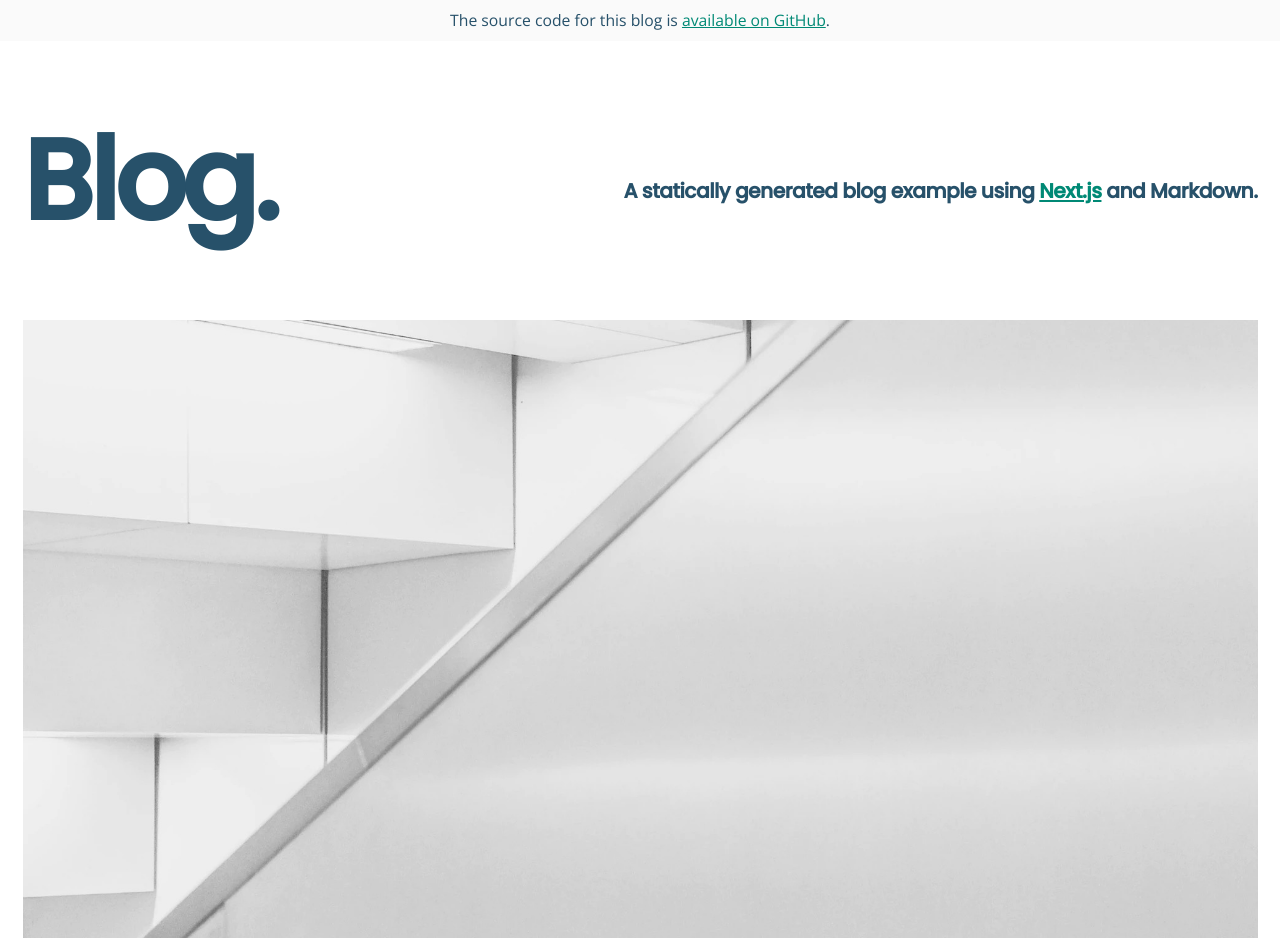
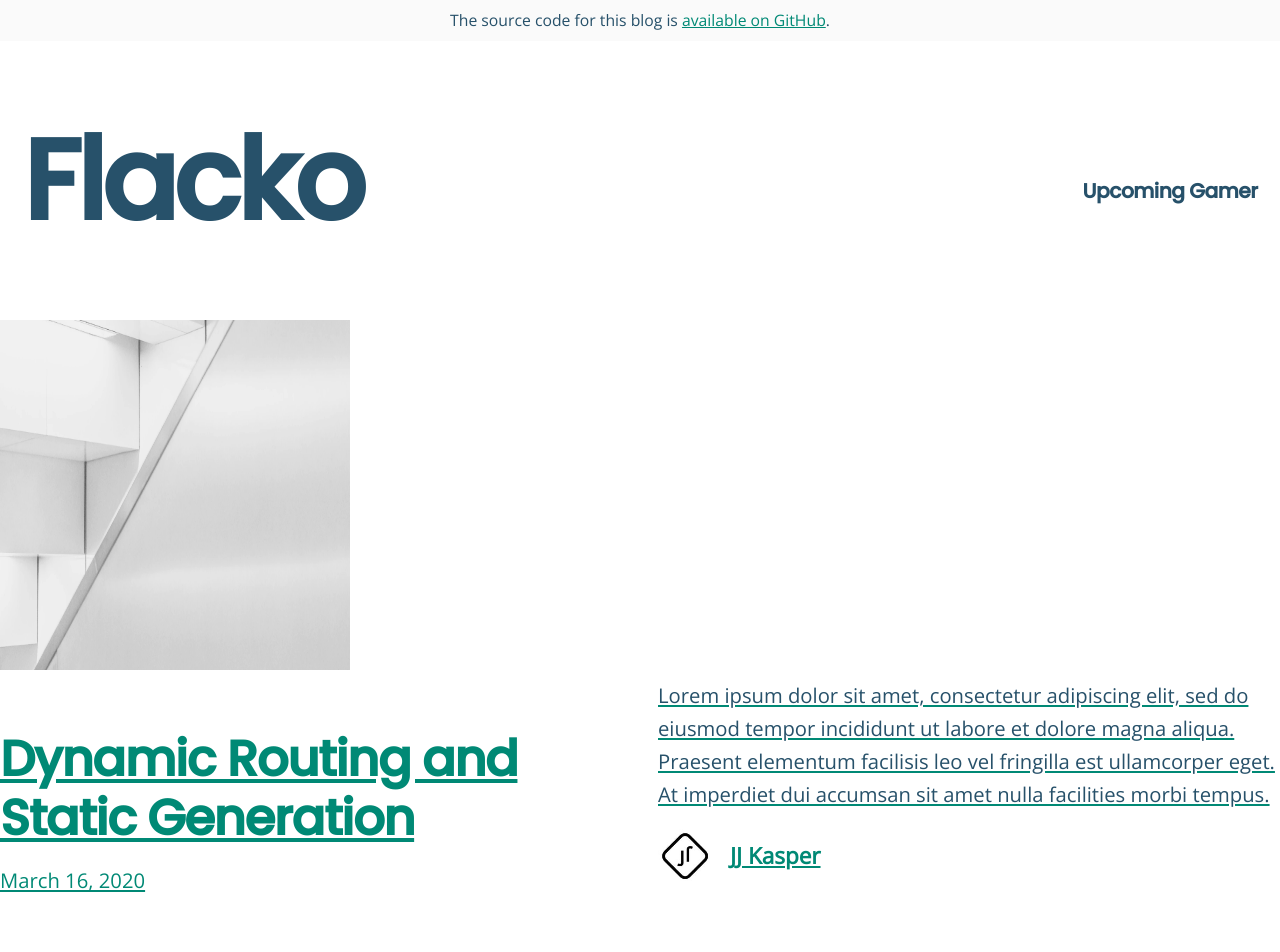
Before and after one commit to mwiby/Leflacko-esport, a Next.js app: page / in a window 1280 px wide. Shown: the top 952 px of the page. Built offline with nearby package versions, Linux system fonts and the light colour scheme.

Commit message:
Added new blog architecture, and styling to PostPreview

```diff
--- /dev/null
+++ b/components/PostPreview/PostPreview.js
@@ -0,0 +1,48 @@
+import Image from "next/image";
+import Avatar from "../../components/avatar";
+import DateFormatter from "../../components/date-formatter";
+import CoverImage from "../../components/cover-image";
+import Link from "next/link";
+import styles from "./PostPreview.module.css";
+
+export default function PostPreview({
+  title,
+  coverImage,
+  date,
+  excerpt,
+  author,
+  slug,
+}) {
+  return (
+    <div>
+      <Link as={`/posts/${slug}`} href="/posts/[slug]">
+        <a aria-label={title}>
+          <Image
+            src={coverImage}
+            alt={`Cover Image for ${title}`}
+            className={styles.image}
+            height={350}
+            width={350}
+          />
+
+          <div className="md:grid md:grid-cols-2 md:gap-x-16 lg:gap-x-8 mb-20 md:mb-28">
+            <div>
+              <h3 className="mb-4 text-4xl lg:text-6xl leading-tight">
+                <Link as={`/posts/${slug}`} href="/posts/[slug]">
+                  <a className="hover:underline">{title}</a>
+                </Link>
+              </h3>
+              <div className="mb-4 md:mb-0 text-lg">
+                <DateFormatter dateString={date} />
+              </div>
+            </div>
+            <div>
+              <p className="text-lg leading-relaxed mb-4">{excerpt}</p>
+              <Avatar name={author.name} picture={author.picture} />
+            </div>
+          </div>
+        </a>
+      </Link>
+    </div>
+  );
+}
--- a/components/index.js
+++ b/components/index.js
@@ -1,2 +1,3 @@
 export { default as Footer } from "./Footer/Footer";
 export { default as Container } from "./Container/Container";
+export { default as PostPreview } from "./PostPreview/PostPreview";
--- a/components/intro.js
+++ b/components/intro.js
@@ -1,21 +1,14 @@
-import { CMS_NAME } from '../lib/constants'
+import { CMS_NAME } from "../lib/constants";
 
 export default function Intro() {
   return (
     <section className="flex-col md:flex-row flex items-center md:justify-between mt-16 mb-16 md:mb-12">
       <h1 className="text-6xl md:text-8xl font-bold tracking-tighter leading-tight md:pr-8">
-        Blog.
+        Flacko
       </h1>
       <h4 className="text-center md:text-left text-lg mt-5 md:pl-8">
-        A statically generated blog example using{' '}
-        <a
-          href="https://nextjs.org/"
-          className="underline hover:text-success duration-200 transition-colors"
-        >
-          Next.js
-        </a>{' '}
-        and {CMS_NAME}.
+        Upcoming Gamer
       </h4>
     </section>
-  )
+  );
 }
--- a/pages/index.js
+++ b/pages/index.js
@@ -6,31 +6,19 @@ import Layout from "../components/layout";
 import { getAllPosts } from "../lib/api";
 import Head from "next/head";
 import { CMS_NAME } from "../lib/constants";
-import { CallToAction } from "../sections";
+import { CallToAction, Blog } from "../sections";
 
 export default function Index({ allPosts }) {
-  const heroPost = allPosts[0];
-  const morePosts = allPosts.slice(1);
   return (
     <>
       <Layout>
         <Head>
-          <title>LeFlacko</title>
+          <title>Flacko</title>
         </Head>
         <Container>
           <Intro />
-          {heroPost && (
-            <HeroPost
-              title={heroPost.title}
-              coverImage={heroPost.coverImage}
-              date={heroPost.date}
-              author={heroPost.author}
-              slug={heroPost.slug}
-              excerpt={heroPost.excerpt}
-            />
-          )}
-          {morePosts.length > 0 && <MoreStories posts={morePosts} />}
         </Container>
+        <Blog posts={allPosts} />
         <CallToAction />
       </Layout>
     </>
--- a/pages/posts/[slug].js
+++ b/pages/posts/[slug].js
@@ -1,20 +1,20 @@
-import { useRouter } from 'next/router'
-import ErrorPage from 'next/error'
-import Container from '../../components/container'
-import PostBody from '../../components/post-body'
-import Header from '../../components/header'
-import PostHeader from '../../components/post-header'
-import Layout from '../../components/layout'
-import { getPostBySlug, getAllPosts } from '../../lib/api'
-import PostTitle from '../../components/post-title'
-import Head from 'next/head'
-import { CMS_NAME } from '../../lib/constants'
-import markdownToHtml from '../../lib/markdownToHtml'
+import { useRouter } from "next/router";
+import ErrorPage from "next/error";
+import Container from "../../components/container";
+import PostBody from "../../components/post-body";
+import Header from "../../components/header";
+import PostHeader from "../../components/post-header";
+import Layout from "../../components/layout";
+import { getPostBySlug, getAllPosts } from "../../lib/api";
+import PostTitle from "../../components/post-title";
+import Head from "next/head";
+import { CMS_NAME } from "../../lib/constants";
+import markdownToHtml from "../../lib/markdownToHtml";
 
 export default function Post({ post, morePosts, preview }) {
-  const router = useRouter()
+  const router = useRouter();
   if (!router.isFallback && !post?.slug) {
-    return <ErrorPage statusCode={404} />
+    return <ErrorPage statusCode={404} />;
   }
   return (
     <Layout preview={preview}>
@@ -26,9 +26,7 @@ export default function Post({ post, morePosts, preview }) {
           <>
             <article className="mb-32">
               <Head>
-                <title>
-                  {post.title} | Next.js Blog Example with {CMS_NAME}
-                </title>
+                <title>{post.title}</title>
                 <meta property="og:image" content={post.ogImage.url} />
               </Head>
               <PostHeader
@@ -43,20 +41,20 @@ export default function Post({ post, morePosts, preview }) {
         )}
       </Container>
     </Layout>
-  )
+  );
 }
 
 export async function getStaticProps({ params }) {
   const post = getPostBySlug(params.slug, [
-    'title',
-    'date',
-    'slug',
-    'author',
-    'content',
-    'ogImage',
-    'coverImage',
-  ])
-  const content = await markdownToHtml(post.content || '')
+    "title",
+    "date",
+    "slug",
+    "author",
+    "content",
+    "ogImage",
+    "coverImage",
+  ]);
+  const content = await markdownToHtml(post.content || "");
 
   return {
     props: {
@@ -65,11 +63,11 @@ export async function getStaticProps({ params }) {
         content,
       },
     },
-  }
+  };
 }
 
 export async function getStaticPaths() {
-  const posts = getAllPosts(['slug'])
+  const posts = getAllPosts(["slug"]);
 
   return {
     paths: posts.map((post) => {
@@ -77,8 +75,8 @@ export async function getStaticPaths() {
         params: {
           slug: post.slug,
         },
-      }
+      };
     }),
     fallback: false,
-  }
+  };
 }
--- /dev/null
+++ b/sections/Blog/Blog.js
@@ -0,0 +1,24 @@
+import styles from "./Blog.module.css";
+import { PostPreview } from "../../components";
+
+export default function Blog({ posts }) {
+  return (
+    <section className={styles.container}>
+      {posts.map(({ title, coverImage, date, excerpt, author, slug }) => {
+        return (
+          <div>
+            <PostPreview
+              title={title}
+              coverImage={coverImage}
+              date={date}
+              excerpt={excerpt}
+              author={author}
+              slug={slug}
+            />
+          </div>
+        );
+      })}
+      <button>See More</button>
+    </section>
+  );
+}
--- a/sections/index.js
+++ b/sections/index.js
@@ -1 +1,2 @@
 export { default as CallToAction } from "./CallToAction/CallToAction";
+export { default as Blog } from "./Blog/Blog";
--- a/styles/main.css
+++ b/styles/main.css
@@ -8,6 +8,7 @@
   --black: #000000;
   --grey: #8491a3;
   --white: #ffffff;
+  --lightGrey: #e7e7e7;
 
   /* Usage */
   --background: var(--white);
```
Also changed, not shown: components/PostPreview/PostPreview.module.css (added), sections/Blog/Blog.module.css (added).
